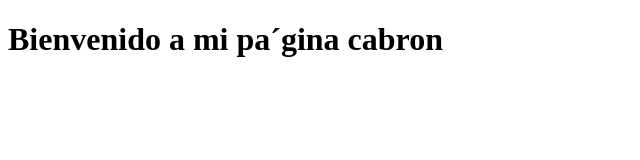
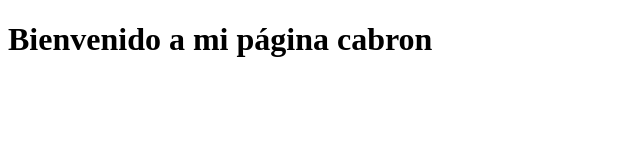
Before and after one commit to WalTorres/codigo, a plain HTML site: page index.html in a window 1280 px wide. Shown: the whole page, without its empty margins (0-640 px from the left). Drawn offline with Linux system fonts and the light colour scheme.

Commit message:
Nuevo cambio index.html

```diff
--- a/index.html
+++ b/index.html
@@ -7,6 +7,6 @@
     <title>Document</title>
   </head>
   <body>
-    <h1>Bienvenido a mi pa´gina cabron</h1>
+    <h1>Bienvenido a mi página cabron</h1>
   </body>
 </html>
```
